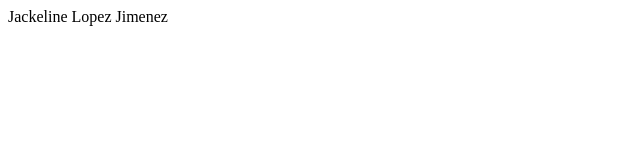
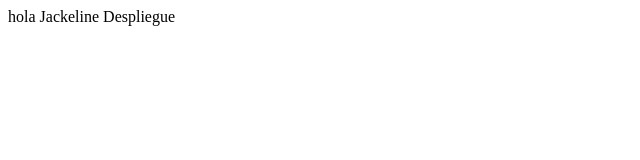
Before and after one commit to jaloji1519-cmd/repo1, a plain HTML site: page index.html in a window 1280 px wide. Shown: the full height of the page, 0-640 px from the left. Drawn offline with Linux system fonts and the light colour scheme.

Commit message:
CAMBIO 2

```diff
--- a/index.html
+++ b/index.html
@@ -1 +1 @@
-<p>Jackeline Lopez Jimenez</p>
+<p> hola Jackeline Despliegue</p>
```
Also changed, not shown: 1 other file.
